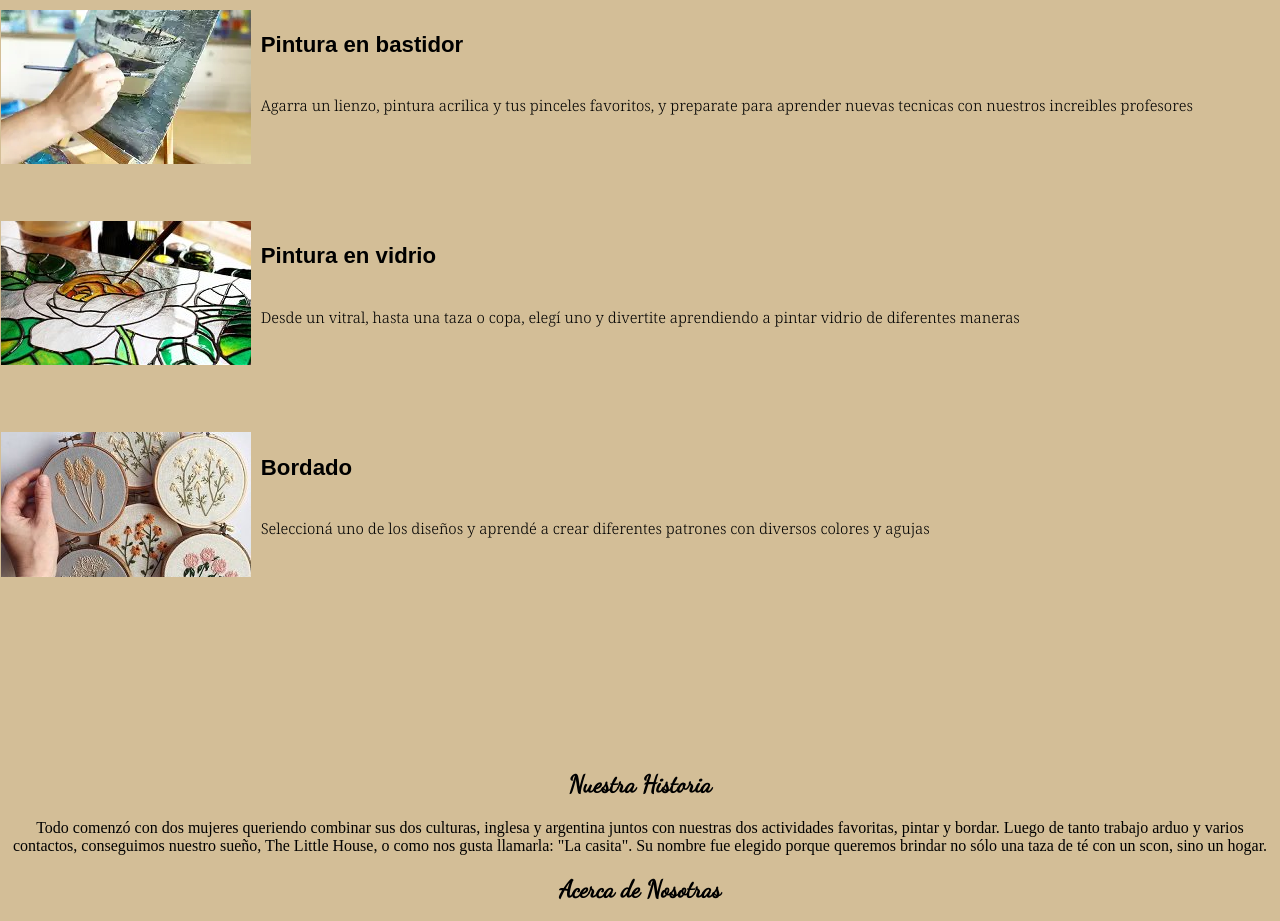
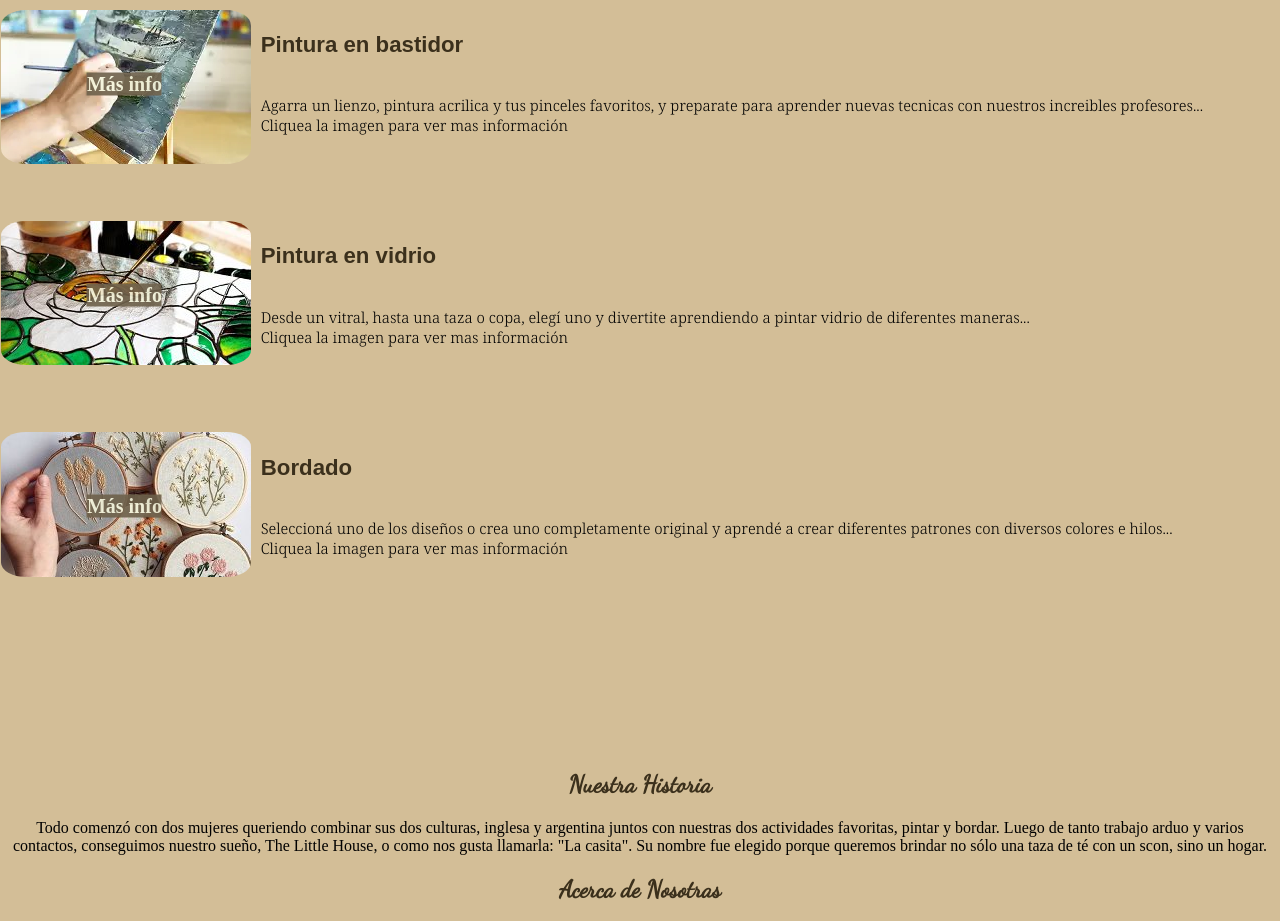
Before and after one commit to LuceroValentina/Proyectogrupal, a plain HTML site: page index.html in a window 1280 px wide. Shown: the part 501-1422 px from the top of the page. Drawn offline with Linux system fonts and the light colour scheme; a web font is replaced by a local one.

Commit message:
Arregalndo botones cursos

```diff
--- a/css/style.css
+++ b/css/style.css
@@ -10,7 +10,7 @@ body {
     font-family: 'Dancing Script', sans-serif;
     font-size: 50px;
     background-color: white;
-    color: rgb(145, 84, 49);
+    color: #33260E;
 }
 
 
@@ -81,7 +81,11 @@ body {
     font-size: 20px;
     text-align: center;
     font-weight: bold;
-    color: rgb(145, 84, 49);
+    color: #3B301C;
+}
+
+h3 {
+    color: #3B301C;
 }
 
 .minicont {
@@ -109,6 +113,29 @@ body {
     right: 10px;
 }
 
+.click {
+    display: grid;
+    position: absolute;
+    top: 35%;
+    left: 50%;
+    transform: translate(-50%, -50%);
+    z-index: 1;
+    background-color: #6E614B;
+    font-size: 20px;
+    font-weight: bold;
+    opacity: 90%;
+}
+
+.foto {
+    border-radius: 10%;
+}
+
+.foto:hover {
+    height: 185px;
+    width: 300px;
+    z-index: 2;
+}
+
 .inicio {
     display: flex;
     justify-content: center;
@@ -124,11 +151,13 @@ a {
     font-family: 'Dancing Script', sans-serif;
     text-align: center;
     margin-top: 10%;
+    color: #3B301C;
 }
 
 .textonosotras {
     font-family: 'Dancing Script', sans-serif;
     text-align: center;
+    color: #3B301C;
 }
 
 .teCuento {
--- a/index.html
+++ b/index.html
@@ -56,28 +56,31 @@
         <div class="minicont">
             <a class="link" href="cursoshtml/curPint.html">
                 <img class="foto" src="imagenes/principalP.jpg" alt="imagen principal pintura">
+                <div class="click">Más info</div>
             </a>
             <div class="sub">
                 <h3>Pintura en bastidor</h3>
-                <p class="texto">Agarra un lienzo, pintura acrilica y tus pinceles favoritos, y preparate para aprender nuevas tecnicas con nuestros increibles profesores</p>
+                <p class="texto">Agarra un lienzo, pintura acrilica y tus pinceles favoritos, y preparate para aprender nuevas tecnicas con nuestros increibles profesores... <br>Cliquea la imagen para ver mas información</p>
             </div>
         </div>
         <div class="minicont">
             <a class="link" href="cursoshtml/curVid.html">
                 <img class="foto" src="imagenes/principalV.jpg" alt="imagen principal vidrio">
+                <div class="click">Más info</div>
             </a>
             <div class="sub">
                 <h3>Pintura en vidrio</h3>
-                <p class="texto">Desde un vitral, hasta una taza o copa, elegí uno y divertite aprendiendo a pintar vidrio de diferentes maneras</p>
+                <p class="texto">Desde un vitral, hasta una taza o copa, elegí uno y divertite aprendiendo a pintar vidrio de diferentes maneras... <br>Cliquea la imagen para ver mas información</p>
             </div>
         </div>
         <div class="minicont">
             <a class="link" href="cursoshtml/curBor.html">
                 <img class="foto" src="imagenes/principalB.jpg" alt="imagen principal bordado">
+                <div class="click">Más info</div>
             </a>
             <div class="sub">
                 <h3>Bordado</h3>
-                <p class="texto">Seleccioná uno de los diseños y aprendé a crear diferentes patrones con diversos colores y agujas</p>
+                <p class="texto">Seleccioná uno de los diseños o crea uno completamente original y aprendé a crear diferentes patrones con diversos colores e hilos... <br>Cliquea la imagen para ver mas información</p>
             </div>
         </div>
 
```
